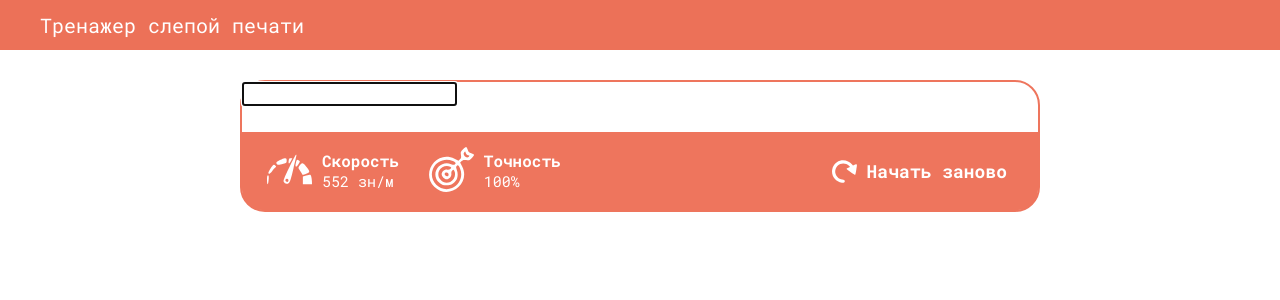
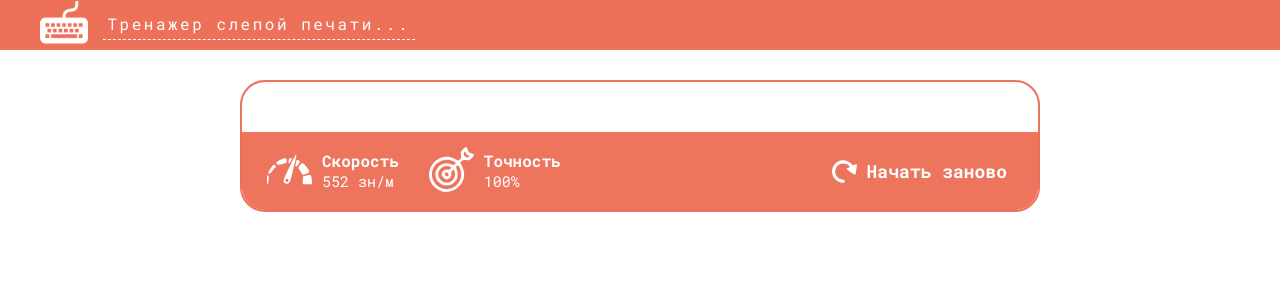
Before and after one commit to anton-shelepov/react-touch-typing-practice, a React (Create React App) app: page / in a window 1280 px wide. Shown: the top 300 px of the page. Built offline with nearby package versions, Linux system fonts and the light colour scheme; no server answers.

Commit message:
created progress bar

```diff
--- a/src/components/header/Header.module.scss
+++ b/src/components/header/Header.module.scss
@@ -16,10 +16,18 @@
         width: 100%;
         margin: 0 auto;
 
+        .main_logo {
+            max-height: 95%;
+            margin-right: rem(15);
+        }
+
         .title {
             color: white;
-            font-size: rem(20);
+            font-size: rem(16);
             font-weight: 400;
+            padding: rem(5);
+            letter-spacing: 2.5px;
+            border-bottom: 1px dashed white;
         }
     }
 }
--- a/src/components/header/Header.tsx
+++ b/src/components/header/Header.tsx
@@ -1,3 +1,4 @@
+import mainLogo from "../../assets/images/main-logo.png";
 import s from "./Header.module.scss";
 
 interface IProps {}
@@ -6,7 +7,8 @@ const Header: React.FC<IProps> = () => {
     return (
         <div className={s.wrapper}>
             <div className={s.container}>
-                <h1 className={s.title}>Тренажер слепой печати</h1>
+                <img className={s.main_logo} src={mainLogo} />
+                <h1 className={s.title}>Тренажер слепой печати...</h1>
             </div>
         </div>
     );
--- a/src/components/inputInteractionCard/InputInteractionCard.module.scss
+++ b/src/components/inputInteractionCard/InputInteractionCard.module.scss
@@ -1,11 +1,15 @@
 @import "/src/utils/scss";
 
 .container {
-    border: 2px solid $color-orange-dark;
+    position: relative;
+    border: 2px solid $color-orange-light;
     border-radius: rem(25);
     max-width: rem(800);
     margin: 0 auto;
+    overflow: hidden;
+
     .input_hidden {
-        position: absolute;
+        position: fixed;
+        top: -100%;
     }
 }
--- a/src/components/inputInteractionCard/InputInteractionCard.tsx
+++ b/src/components/inputInteractionCard/InputInteractionCard.tsx
@@ -1,6 +1,7 @@
-import { ChangeEventHandler, FocusEventHandler, useState } from "react";
+import { ChangeEventHandler, FocusEventHandler, useRef, useState } from "react";
 import useAppSelector from "../../utils/hooks/useAppSelector";
 import Loader from "../loader/Loader";
+import ProgressBar from "../progressBar/ProgressBar";
 import s from "./InputInteractionCard.module.scss";
 import InteractionStatistics from "./interactionStatistics/InteractionStatistics";
 import WordProcessing from "./wordProcessing/WordProcessing";
@@ -8,21 +9,25 @@ import WordProcessing from "./wordProcessing/WordProcessing";
 interface IProps {}
 
 const InputInteractionCard: React.FC<IProps> = () => {
-    const [inputValue, setInputValue] = useState("");
+    const [currentCharChecking, setCurrentCharChecking] = useState("");
+    const [currentCharCheckingIndex, setCurrentCharCheckingIndex] = useState(0);
 
-    const [currentCharChecking, setCurrentCharChecking] = useState("");
-    const [charCheckingIndex, setCharCheckingIndex] = useState(0);
+    const progress = useRef(0);
 
     const practiceState = useAppSelector((state) => state.practice);
+
+    if (practiceState.text) {
+        progress.current = (currentCharCheckingIndex / practiceState.text.length) * 100;
+    }
 
     const onHandleBlur: FocusEventHandler<HTMLInputElement> = (e) => {
         e.currentTarget.focus();
     };
+
     const onHandleChange: ChangeEventHandler<HTMLInputElement> = (e) => {
         const value = e.currentTarget.value;
-        setInputValue(e.currentTarget.value);
         if (value.substring(value.length - 1) === currentCharChecking) {
-            setCharCheckingIndex(charCheckingIndex + 1);
+            setCurrentCharCheckingIndex(currentCharCheckingIndex + 1);
         }
     };
 
@@ -35,15 +40,15 @@ const InputInteractionCard: React.FC<IProps> = () => {
                     <input
                         className={s.input_hidden}
                         onChange={onHandleChange}
-                        value={inputValue}
                         onBlur={onHandleBlur}
                         autoFocus={true}
                     />
+                    <ProgressBar progress={progress.current} />
                     <WordProcessing
                         currentCharChecking={currentCharChecking}
                         setCurrentCharChecking={setCurrentCharChecking}
                         text={practiceState.text}
-                        charCheckingIndex={charCheckingIndex}
+                        charCheckingIndex={currentCharCheckingIndex}
                     />
                     <InteractionStatistics />
                 </>
--- a/src/components/inputInteractionCard/wordProcessing/WordProcessing.module.scss
+++ b/src/components/inputInteractionCard/wordProcessing/WordProcessing.module.scss
@@ -5,6 +5,7 @@
     line-height: 1.5;
     font-size: rem(24);
     letter-spacing: 2.5px;
+    white-space: pre-wrap;
 
     .checking {
         border-bottom: 2px solid $color-orange-dark;
--- /dev/null
+++ b/src/components/progressBar/ProgressBar.module.scss
@@ -0,0 +1,11 @@
+@import "/src/utils/scss";
+
+.progress {
+    position: absolute;
+    top: 0;
+    left: 0;
+    height: 5px;
+    background-color: $color-orange-light;
+    border-radius: 50px;
+    transition: width 0.3s;
+}
--- /dev/null
+++ b/src/components/progressBar/ProgressBar.tsx
@@ -0,0 +1,11 @@
+import s from "./ProgressBar.module.scss";
+
+interface IProps {
+    progress: number;
+}
+
+const ProgressBar: React.FC<IProps> = ({ progress }) => {
+    return <div className={s.progress} style={{ width: `${progress}%` }}></div>;
+};
+
+export default ProgressBar;
--- a/src/typings/declarations.d.ts
+++ b/src/typings/declarations.d.ts
@@ -2,3 +2,7 @@ declare module "*.scss" {
     const content: Record<string, string>;
     export default content;
 }
+
+declare module "*.png" {
+    export default string;
+}
```
Also changed, not shown: src/assets/images/main-logo.png (added), 1 other file (tests, documents, lock files or other folders).
